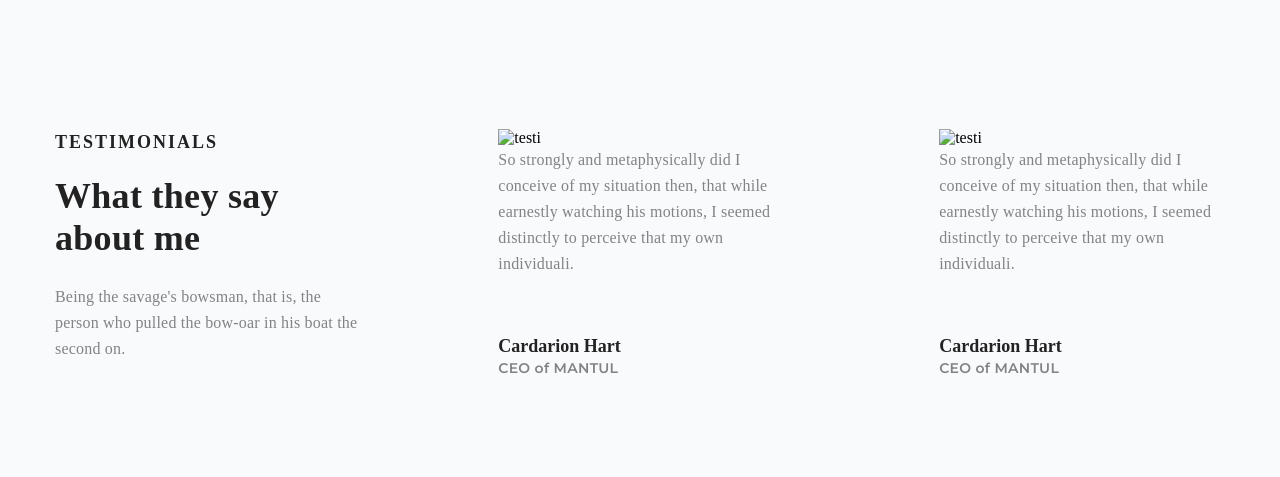
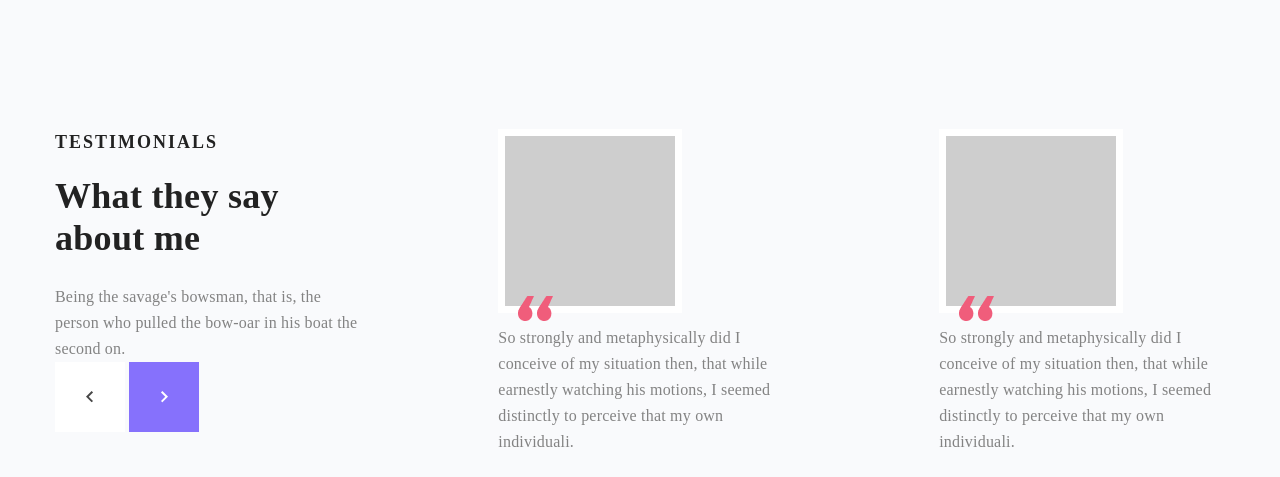
Before and after one commit to mahmudkausar/William.std, a plain HTML site: page index.html in a window 1280 px wide. Shown: the part 3100-3577 px from the top of the page. Drawn offline with Linux system fonts and the light colour scheme.

Commit message:
img change

```diff
--- a/index.html
+++ b/index.html
@@ -165,13 +165,13 @@
                 <h4>Testimonials</h4>
                 <h3>What they say about me</h3>
                 <p>Being the savage's bowsman, that is, the person who pulled the bow-oar in his boat the second on.</p>
-                <img src="./images/Arrow Right.png" alt="">
-                <img src="./images/Arrow Left.png" alt="">
+                <img src="./image/Arrow Right.png" alt="">
+                <img src="./image/Arrow Left.png" alt="">
             </div>
             <div class="right">
                     <div class="item">
                         <div class="img">
-                            <img src="./images/Group 8.png" alt="testi">
+                            <img src="./image/Group 8.png" alt="testi">
                         </div>
                         <p>So strongly and metaphysically did I conceive of my situation then, that while earnestly watching his motions, I seemed distinctly to perceive that my own individuali.</p>
                         <div class="bottom">
@@ -182,7 +182,7 @@
                     </div>
                     <div class="item">
                         <div class="img">
-                            <img src="./images/Group 8.png" alt="testi">
+                            <img src="./image/Group 8.png" alt="testi">
                         </div>
                         <p>So strongly and metaphysically did I conceive of my situation then, that while earnestly watching his motions, I seemed distinctly to perceive that my own individuali.</p>
                         <div class="bottom">
```
